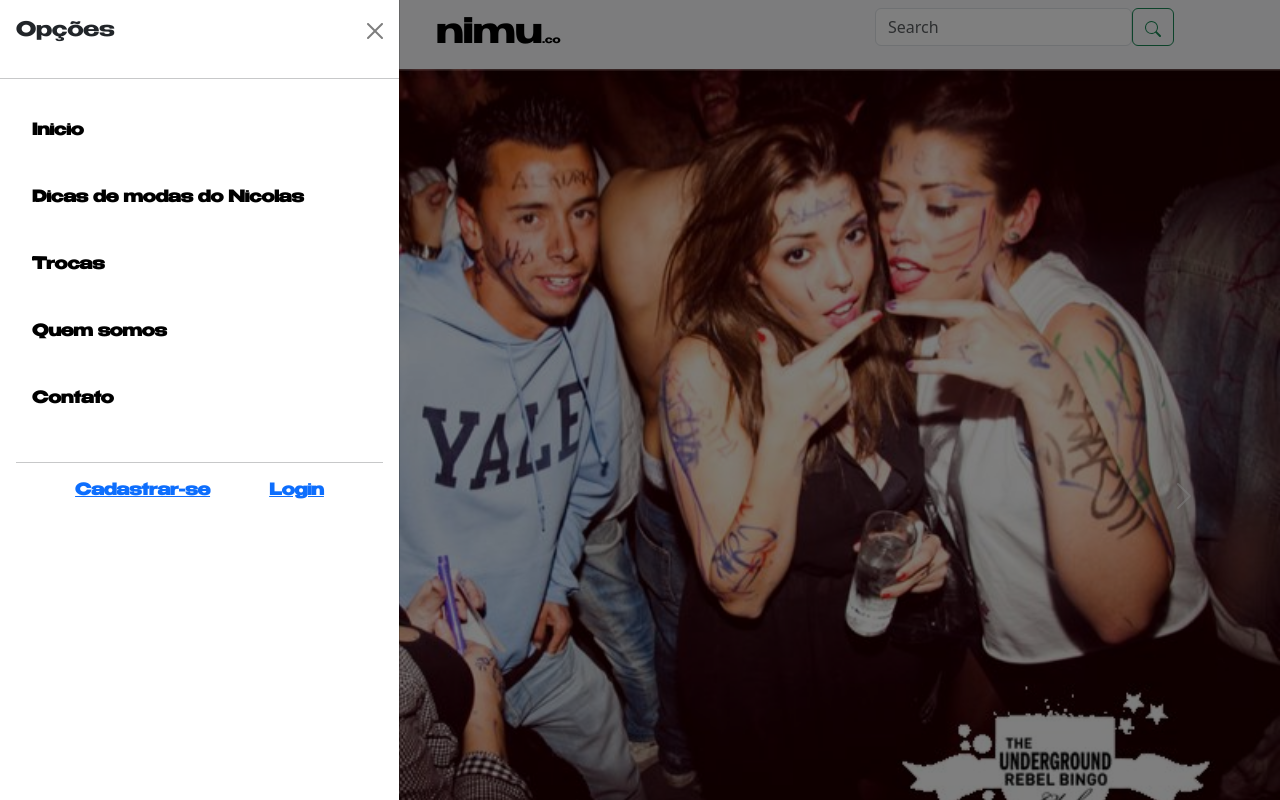
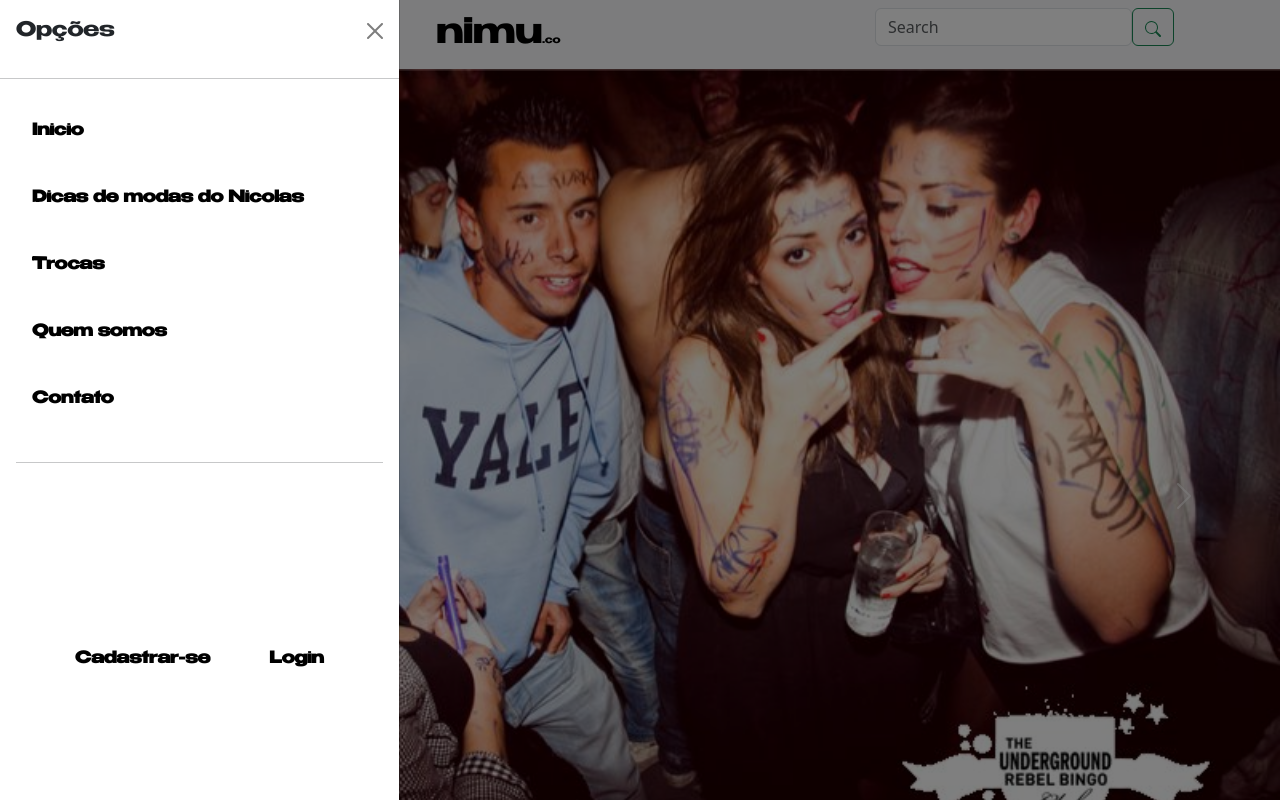
Before and after one commit to LordRyanII/Marketplace_Freelancer, a React (Vite) app in the folder frontend/: page / in a window 1280 px wide. Both pictures are taken after a click on the button 110 px from the left and 30 px from the top of the page. Shown: the top 800 px of the page. Built offline with nearby package versions, Linux system fonts and the light colour scheme; the HTML template or start-up script is replaced by a standard one; a web font is replaced by a local one.

Commit message:
Fix: Corrigindo layout de login e cadastro

```diff
--- a/frontend/src/components/cardUser/CardUser.css
+++ b/frontend/src/components/cardUser/CardUser.css
@@ -1,10 +1,20 @@
 .cardUser{
     display: flex;
     justify-content: space-evenly;
-
+    margin-top: 50%;
 
 }
 
 .opcoes{
     text-decoration: none;
 }
+
+#opcoesUser{
+    text-decoration: none;
+    color: black;
+}
+
+#opcoesUser:hover{
+    color: grey;
+    text-decoration: underline;
+}
--- a/frontend/src/components/cardUser/CardUser.tsx
+++ b/frontend/src/components/cardUser/CardUser.tsx
@@ -7,13 +7,13 @@ function CardUser() {
             <hr />
             <div className="cardUser">
                 <p className='opcoes'>
-                    <NavLink to='/registro'>
+                    <NavLink to='/registro' id='opcoesUser'>
                         Cadastrar-se
                     </NavLink>
 
                 </p>
                 <p className='opcoes'>
-                    <NavLink to='/login'>
+                    <NavLink to='/login' id='opcoesUser'>
                         Login
                     </NavLink>
                 </p>
```
